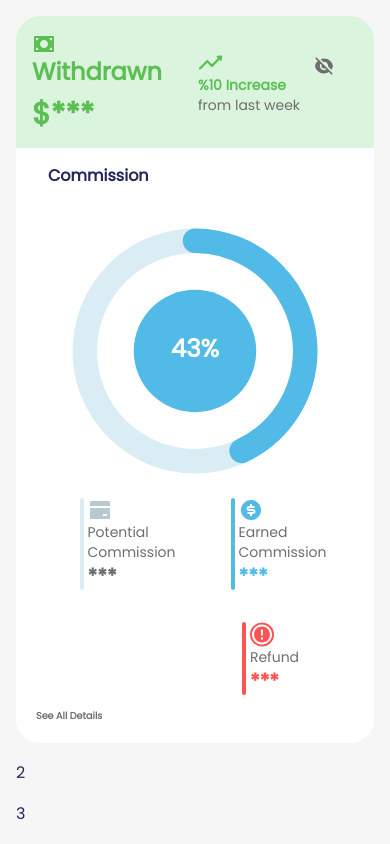
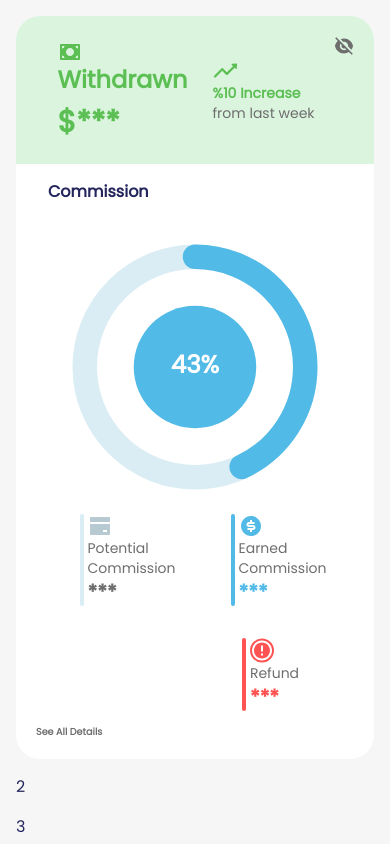
Before and after one commit to arianbod/nextjs-tailwind-dashboard-components, a Next.js app: page / in a window 390 px wide. Built offline with nearby package versions, Linux system fonts and the light colour scheme.

Commit message:
fix responsive title size

```diff
--- a/components/withdrawn/Withdrawn.jsx
+++ b/components/withdrawn/Withdrawn.jsx
@@ -29,7 +29,7 @@ const Withdrawn = () => {
 	return (
 		<div className='grid grid-cols-1 gap-4 bg-white rounded-3xl overflow-hidden pb-12 relative sm:h-screen md:h-auto'>
 			{/* top side*/}
-			<div className='bg-pLightGreen text-pGreen flex justify-between py-4 px-4 align-middle md:px-6 md:py-12 place-items-center'>
+			<div className='bg-pLightGreen text-pGreen grid grid-cols-2 px-0 gap-8 py-6 md:py-12 place-items-center'>
 				<div>
 					<WithdrawnTitleLeft
 						title='Withdrawn'
@@ -81,10 +81,11 @@ const Withdrawn = () => {
 			</div>
 			{/* absolute position elements */}
 			{/* the blink */}
-			<div className='absolute top-10 right-10'>
+			<div className='absolute top-5 right-5 md:top-10 md:right-10'>
 				<Image
 					src={blinkImg}
 					width={20}
+					alt='hide/show sensitive data'
 					height={30}
 					onClick={() => (
 						localStorage.setItem('showSensitive', !showSensitive),
```
